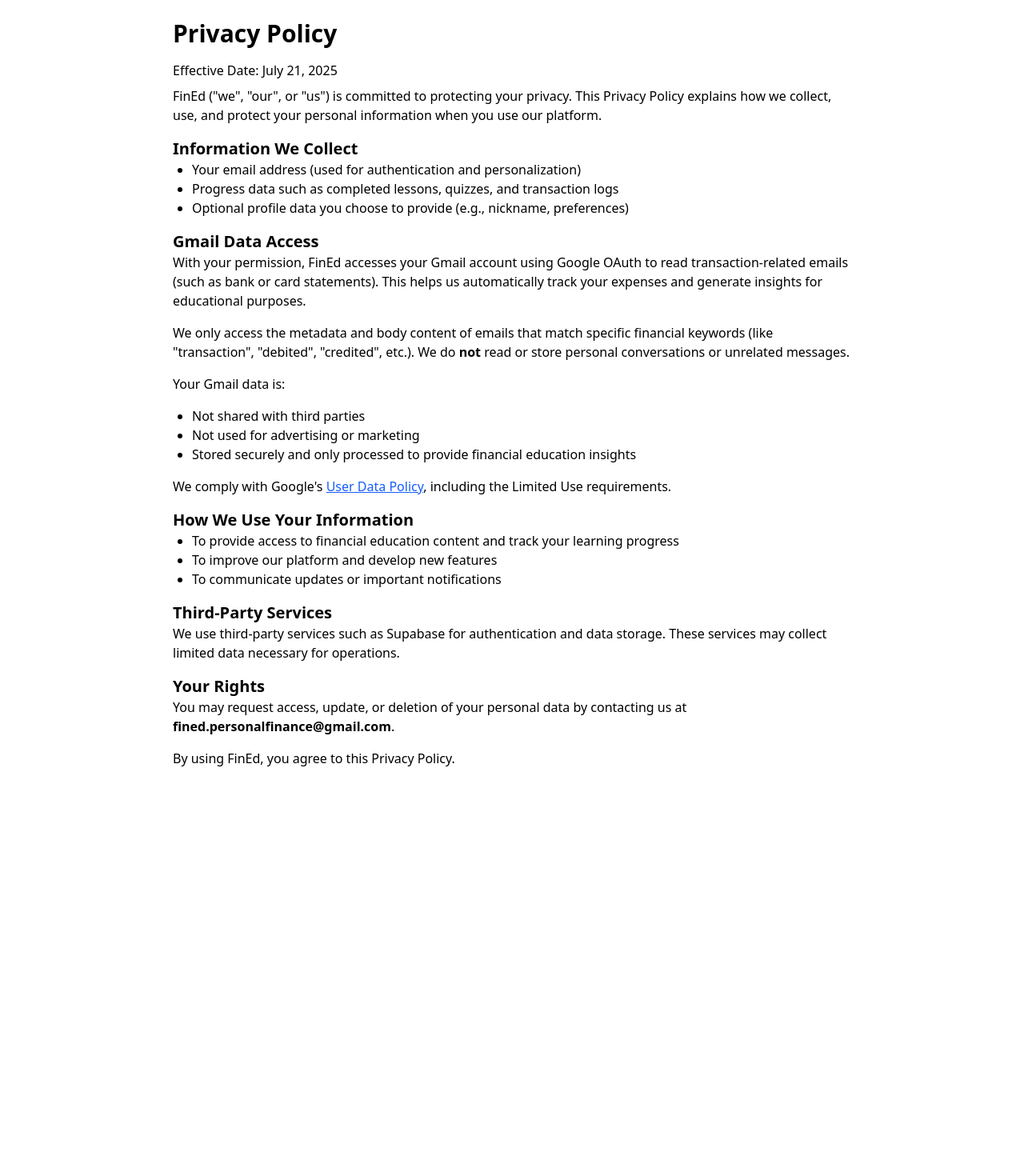
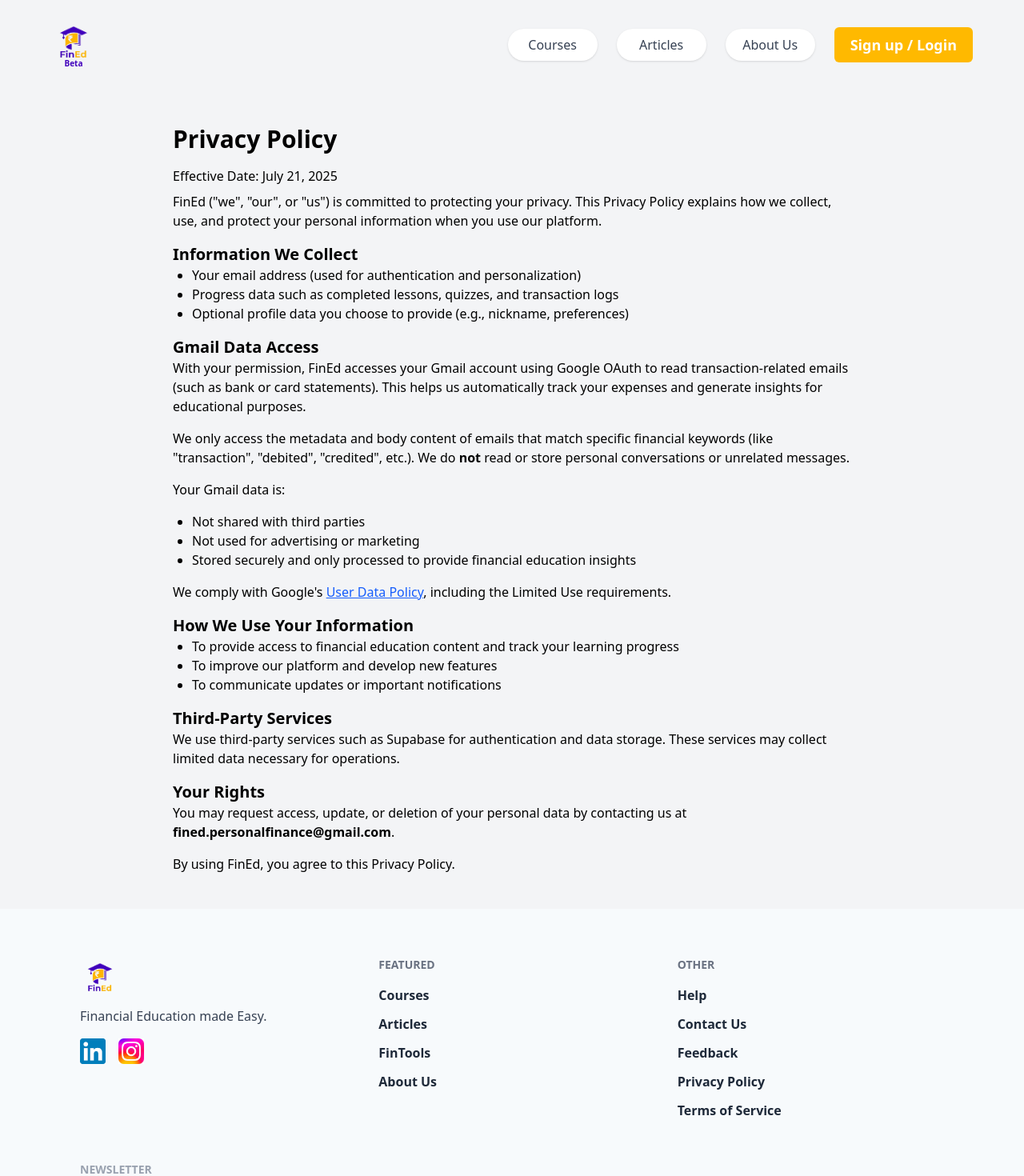
Before and after one commit to finedhq/fined_web_mvp, a React (Vite) app in the folder Client/: page /privacy-policy in a window 1280 px wide. Shown: the top 1470 px of the page at 80% size. Before the commit the page ends 984 px from the top, so only its background shows below. Built offline with nearby package versions, Linux system fonts and the light colour scheme; no server answers.

Commit message:
deploying

```diff
--- a/Client/src/components/Footer.jsx
+++ b/Client/src/components/Footer.jsx
@@ -93,6 +93,8 @@
                     <Link to="/help" className="block mb-3 text-sm sm:text-base text-gray-800 no-underline transition-colors duration-300 hover:text-blue-600">Help</Link>
                     <Link to="/contact" className="block mb-3 text-sm sm:text-base text-gray-800 no-underline transition-colors duration-300 hover:text-blue-600">Contact Us</Link>
                     <Link to="/feedback" className="block mb-3 text-sm sm:text-base text-gray-800 no-underline transition-colors duration-300 hover:text-blue-600">Feedback</Link>
+                    <Link to="/privacy-policy" className="block mb-3 text-sm sm:text-base text-gray-800 no-underline transition-colors duration-300 hover:text-blue-600">Privacy Policy</Link>
+                    <Link to="/termsofservice" className="block mb-3 text-sm sm:text-base text-gray-800 no-underline transition-colors duration-300 hover:text-blue-600">Terms of Service</Link>
                 </div>
                 <div className="newsletter my-5 sm:m-5 w-full sm:w-auto">
                     <h4 className="text-xs sm:text-sm font-semibold text-gray-400 uppercase mb-4">NEWSLETTER</h4>
--- a/Client/src/pages/AboutUsPage.jsx
+++ b/Client/src/pages/AboutUsPage.jsx
@@ -125,7 +125,7 @@
     {
       sector: "Content",
       members: [
-        { name: "Arya Borker", role: "Content Writer", image: "team/Arya Borkar.jpg" },
+        { name: "Arya Borkar", role: "Content Writer", image: "team/Arya Borkar.jpg" },
         { name: "Vinay Gupta", role: "Content Writer", image: "team/Vinay Gupta.jpg" },
       ],
     },
@@ -140,7 +140,7 @@
       sector: "Graphics",
       members: [
         { name: "Ishwari Moroney", role: "Graphic Designer", image: "team/Ishwari Moroney.jpg" },
-        { name: "Janhavi vaidya", role: "Graphic Designer", image: "team/Janhavi Vaidya.jpg" },
+        { name: "Janhavi Vaidya", role: "Graphic Designer", image: "team/Janhavi Vaidya.jpg" },
         { name: "Parth Agrawal", role: "Graphic Designer", image: "team/Parth Agrawal.jpg" },
       ],
     },
--- a/Client/src/pages/PrivacyPolicy.jsx
+++ b/Client/src/pages/PrivacyPolicy.jsx
@@ -1,8 +1,12 @@
 import React from "react";
+import Footer from "../components/Footer";
+import Navbar from "../components/Navbar";
 
 const PrivacyPolicy = () => {
   return (
-    <div className="p-6 max-w-4xl mx-auto">
+    <div className="mx-auto bg-gray-100 pb-5">
+      <Navbar />
+      <div className="p-6 max-w-4xl mx-auto my-5" >
       <h1 className="text-3xl font-bold mb-4">Privacy Policy</h1>
       <p className="mb-2">Effective Date: July 21, 2025</p>
 
@@ -60,6 +64,8 @@
       <p className="mt-4">
         By using FinEd, you agree to this Privacy Policy.
       </p>
+      </div>
+      <Footer />
     </div>
   );
 };
--- a/Client/src/pages/TermsOfService.jsx
+++ b/Client/src/pages/TermsOfService.jsx
@@ -1,8 +1,12 @@
 import React from "react";
+import Navbar from "../components/Navbar";
+import Footer from "../components/Footer";
 
 const TermsOfService = () => {
   return (
-    <div className="p-6 max-w-4xl mx-auto">
+    <div className="mx-auto bg-gray-100 pb-5">
+      <Navbar />
+      <div className="p-6 max-w-4xl mx-auto my-5" >
         <h1 className="text-3xl font-bold mb-4">Terms of Service</h1>
         <p className="mb-2">Effective Date: July 21, 2025</p>
 
@@ -50,6 +54,8 @@
           For questions, contact us at <strong>fined.personalfinance@gmail.com</strong>.
         </p>
       </div>
+      <Footer />
+    </div>
   );
 };
 
```
Lines whose indentation alone changed are shown as unchanged.
